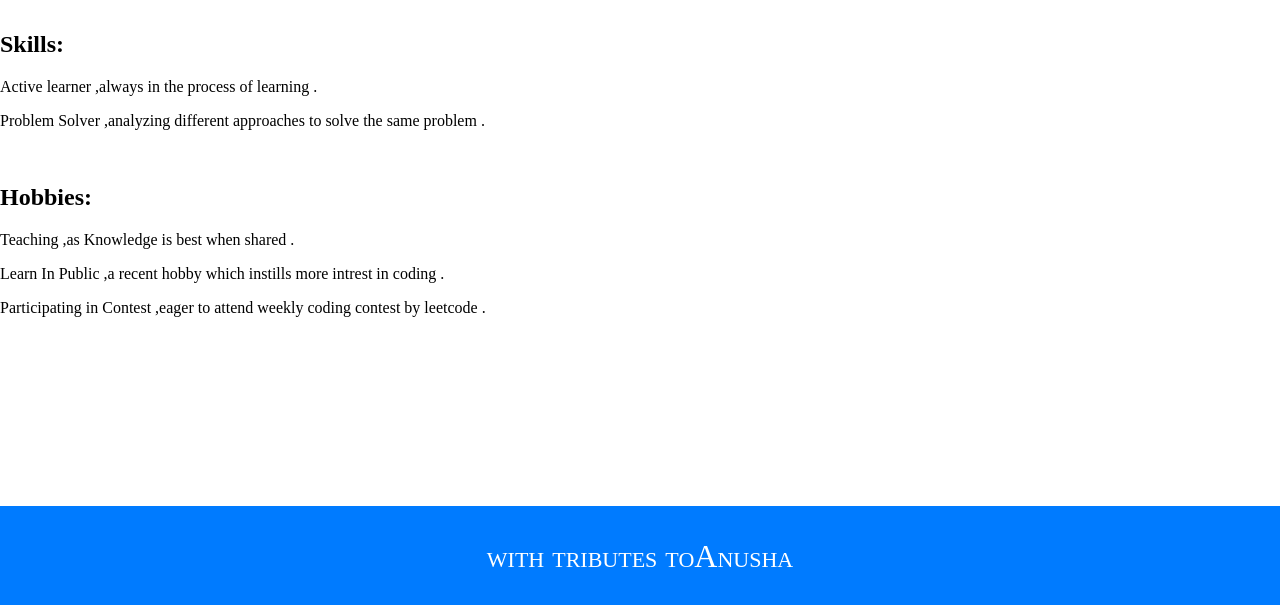
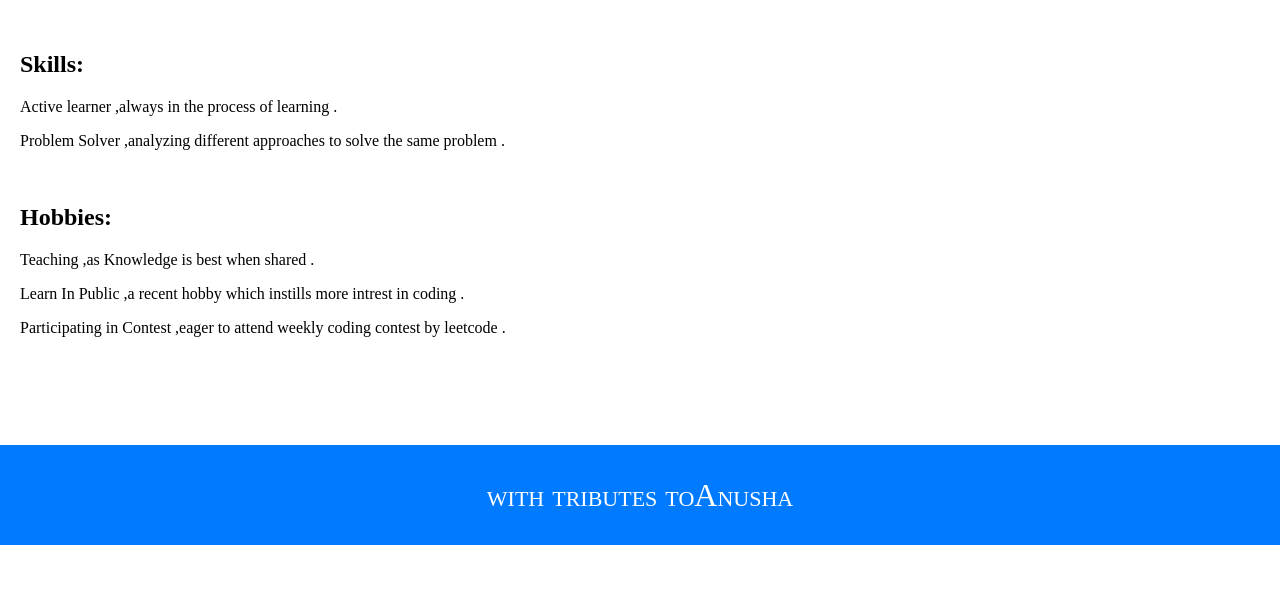
Before and after one commit to Naveenkumar424/bio, a plain HTML site: page about.html in a window 1280 px wide. Shown: the part 255-860 px from the top of the page. After the commit the page ends 800 px from the top, so only its background shows below. Drawn offline with Linux system fonts and the light colour scheme.

Commit message:
Another change in bio

```diff
--- a/about.html
+++ b/about.html
@@ -6,6 +6,9 @@
     <title>About</title>
     <style>
         body{
+            display:flex;
+            flex-direction: column;
+            min-height: 100vh;
             margin:0;
         }
         header,footer{
@@ -19,15 +22,17 @@
             justify-content: center;
         }
         #bio{
-            height:80vh;width:95vw;
-            display: block;
-            position: relative;
+            flex-grow: 1;
+            padding: 20px;
         }
         #anu:hover{
             cursor: pointer;
         }
         #anusha{
             font-variant: small-caps;
+        }
+        footer{
+            flex-shrink: 0;
         }
     </style>
 </head>
```
